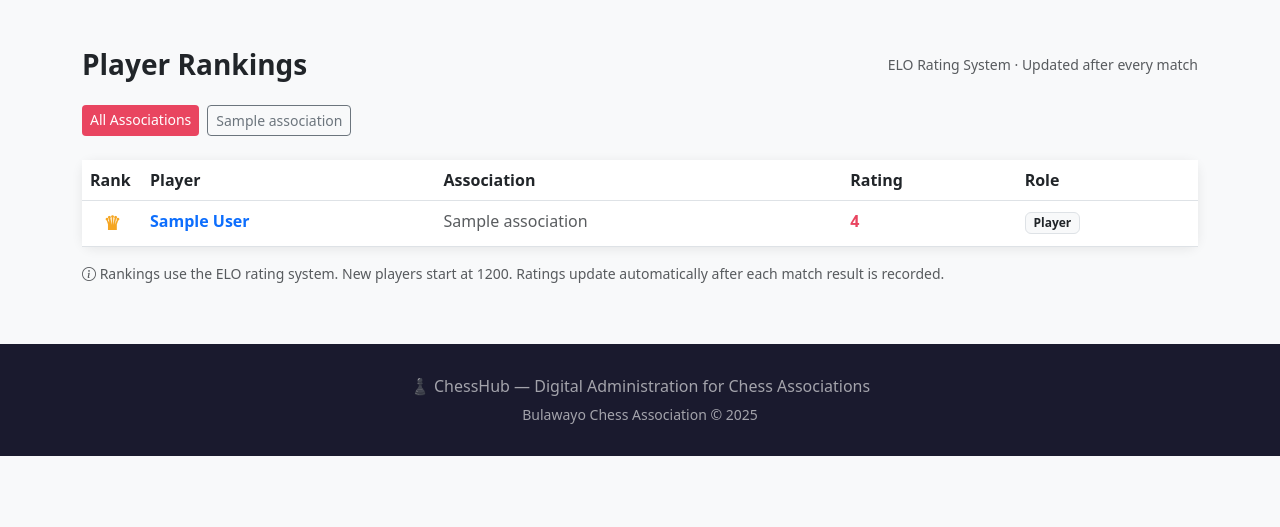
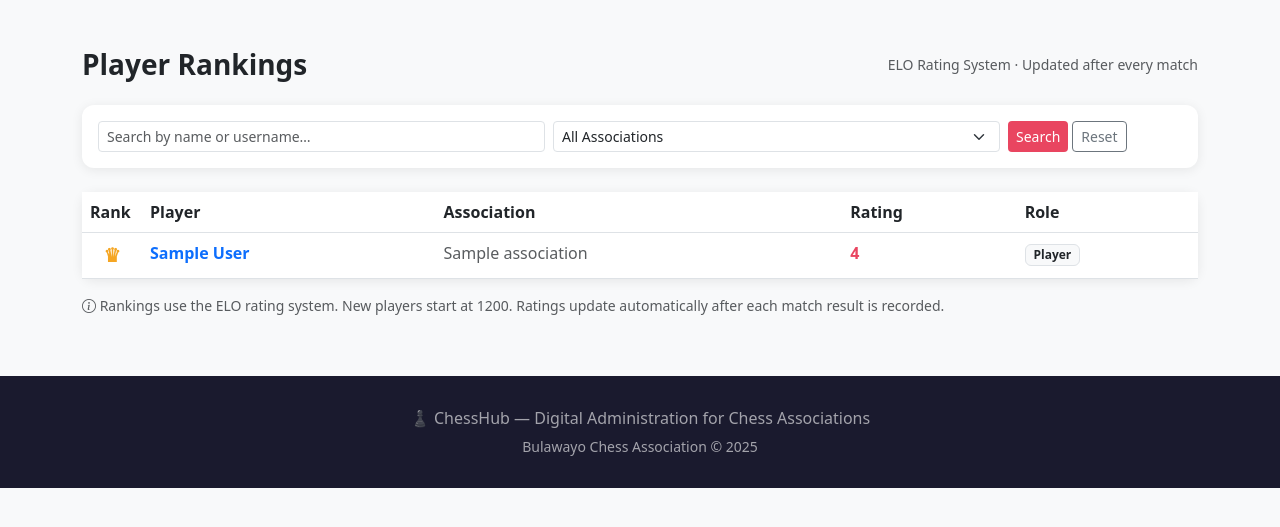
Before and after one commit to Mahwaya/bcaChessHub, a Django app: page /rankings/ in a window 1280 px wide. Shown: the part 60-587 px from the top of the page. Run offline with Django 5.2, Linux system fonts and the light colour scheme; tables that the repository leaves empty hold one stand-in row (values such as "Sample post").

Commit message:
add pagination to tournaments, rankings, and member management — 12/25 per page with filter preservation

```diff
--- a/members/views.py
+++ b/members/views.py
@@ -2,6 +2,7 @@ from django.shortcuts import render, redirect
 from django.contrib.auth.decorators import login_required
 from django.contrib.auth import login
 from django.contrib import messages
+from django.core.paginator import Paginator
 from django.db.models import Q
 from .models import Member, RatingHistory
 from .forms import SignupForm
@@ -175,8 +176,15 @@ def manage_members(request):
         'coaches':  all_members.filter(role='coach').count(),
     }
 
+    paginator = Paginator(qs, 25)
+    page_obj  = paginator.get_page(request.GET.get('page'))
+    params    = request.GET.copy()
+    params.pop('page', None)
+
     return render(request, 'members/manage.html', {
-        'members': qs,
+        'members': page_obj,
+        'page_obj': page_obj,
+        'query_string': params.urlencode(),
         'summary': summary,
         'role_choices': Member.ROLE_CHOICES,
         'role_filter': role_filter,
@@ -249,17 +257,33 @@ def player_profile(request, pk):
 
 def rankings(request):
     assoc_filter = request.GET.get('association')
-    members = Member.objects.select_related('user', 'association').filter(
+    search       = request.GET.get('q', '').strip()
+
+    qs = Member.objects.select_related('user', 'association').filter(
         role='player', is_active=True
     ).order_by('-rating')
 
     if assoc_filter:
-        members = members.filter(association__pk=assoc_filter)
+        qs = qs.filter(association__pk=assoc_filter)
+    if search:
+        qs = qs.filter(
+            Q(user__first_name__icontains=search) |
+            Q(user__last_name__icontains=search) |
+            Q(user__username__icontains=search)
+        )
 
     associations = Association.objects.filter(is_active=True)
 
+    paginator = Paginator(qs, 25)
+    page_obj  = paginator.get_page(request.GET.get('page'))
+    params    = request.GET.copy()
+    params.pop('page', None)
+
     return render(request, 'members/rankings.html', {
-        'members': members,
+        'members': page_obj,
+        'page_obj': page_obj,
+        'query_string': params.urlencode(),
         'associations': associations,
         'assoc_filter': assoc_filter,
+        'search': search,
     })
--- a/templates/members/manage.html
+++ b/templates/members/manage.html
@@ -181,7 +181,8 @@
     </div>
   </div>
 
-  <p class="text-muted small mt-2">{{ members|length }} member{{ members|length|pluralize }} shown.</p>
+  {% include 'partials/pagination.html' %}
+  <p class="text-muted small mt-2">{{ page_obj.paginator.count }} member{{ page_obj.paginator.count|pluralize }} total.</p>
 
   {% else %}
   <div class="text-center py-5 text-muted">
--- a/templates/members/rankings.html
+++ b/templates/members/rankings.html
@@ -3,21 +3,38 @@
 {% block title %}Player Rankings — ChessHub{% endblock %}
 
 {% block content %}
-<div class="container mt-5">
+<div class="container mt-5 mb-5">
 
   <div class="d-flex justify-content-between align-items-center mb-4 flex-wrap gap-2">
     <h3 class="fw-bold mb-0">Player Rankings</h3>
     <span class="text-muted small">ELO Rating System · Updated after every match</span>
   </div>
 
-  <!-- Filter by association -->
-  <div class="mb-4 d-flex gap-2 flex-wrap">
-    <a href="/rankings/" class="btn btn-sm {% if not assoc_filter %}btn-chess{% else %}btn-outline-secondary{% endif %}">All Associations</a>
-    {% for assoc in associations %}
-      <a href="?association={{ assoc.pk }}" class="btn btn-sm {% if assoc_filter == assoc.pk|stringformat:'s' %}btn-chess{% else %}btn-outline-secondary{% endif %}">
-        {{ assoc.name }}
-      </a>
-    {% endfor %}
+  <!-- Search + association filters -->
+  <div class="card p-3 mb-4">
+    <form method="get" class="row g-2 align-items-end">
+      <div class="col-sm-5">
+        <input type="text" name="q" value="{{ search }}"
+               class="form-control form-control-sm"
+               placeholder="Search by name or username…">
+      </div>
+      <div class="col-sm-5">
+        <select name="association" class="form-select form-select-sm"
+                onchange="this.form.submit()">
+          <option value="">All Associations</option>
+          {% for assoc in associations %}
+            <option value="{{ assoc.pk }}"
+              {% if assoc_filter == assoc.pk|stringformat:'s' %}selected{% endif %}>
+              {{ assoc.name }}
+            </option>
+          {% endfor %}
+        </select>
+      </div>
+      <div class="col-sm-2 d-flex gap-1">
+        <button type="submit" class="btn btn-chess btn-sm">Search</button>
+        <a href="/rankings/" class="btn btn-outline-secondary btn-sm">Reset</a>
+      </div>
+    </form>
   </div>
 
   <div class="card">
@@ -34,16 +51,17 @@
         </thead>
         <tbody>
           {% for member in members %}
+          {% with rank=page_obj.start_index|add:forloop.counter0 %}
           <tr>
             <td class="text-center fw-bold">
-              {% if forloop.counter == 1 %}
+              {% if rank == 1 %}
                 <span style="color:#f5a623;font-size:1.2rem;">♛</span>
-              {% elif forloop.counter == 2 %}
+              {% elif rank == 2 %}
                 <span style="color:#aaa;font-size:1.1rem;">♟</span>
-              {% elif forloop.counter == 3 %}
+              {% elif rank == 3 %}
                 <span style="color:#cd7f32;font-size:1.1rem;">♟</span>
               {% else %}
-                {{ forloop.counter }}
+                {{ rank }}
               {% endif %}
             </td>
             <td>
@@ -59,11 +77,12 @@
               <span class="badge bg-light text-dark border">{{ member.get_role_display }}</span>
             </td>
           </tr>
+          {% endwith %}
           {% empty %}
           <tr>
             <td colspan="5" class="text-center text-muted py-4">
               <i class="bi bi-trophy" style="font-size:2rem;"></i>
-              <p class="mt-2 mb-0">No ranked players yet.</p>
+              <p class="mt-2 mb-0">No ranked players found.</p>
             </td>
           </tr>
           {% endfor %}
@@ -72,6 +91,8 @@
     </div>
   </div>
 
+  {% include 'partials/pagination.html' %}
+
   <p class="text-muted small mt-3">
     <i class="bi bi-info-circle"></i>
     Rankings use the ELO rating system. New players start at 1200. Ratings update automatically after each match result is recorded.
--- a/templates/tournaments/list.html
+++ b/templates/tournaments/list.html
@@ -32,7 +32,7 @@
 
   {% if tournaments %}
     <div class="row g-4">
-      {% for t in tournaments %}
+      {% for t in tournaments.object_list %}
       <div class="col-md-6 col-lg-4">
         <div class="card p-4 h-100">
           <div class="d-flex justify-content-between align-items-start mb-3">
@@ -83,5 +83,7 @@
     </div>
   {% endif %}
 
+  {% include 'partials/pagination.html' %}
+
 </div>
 {% endblock %}
```
Also changed, not shown: templates/partials/pagination.html (added, +47 -0 lines), tournaments/views.py (+12 -3 lines).
